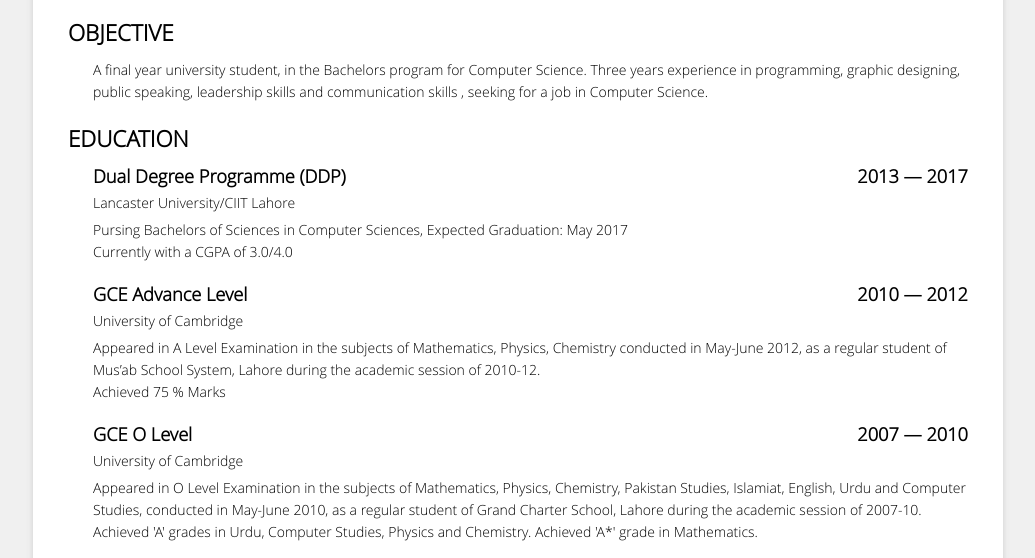
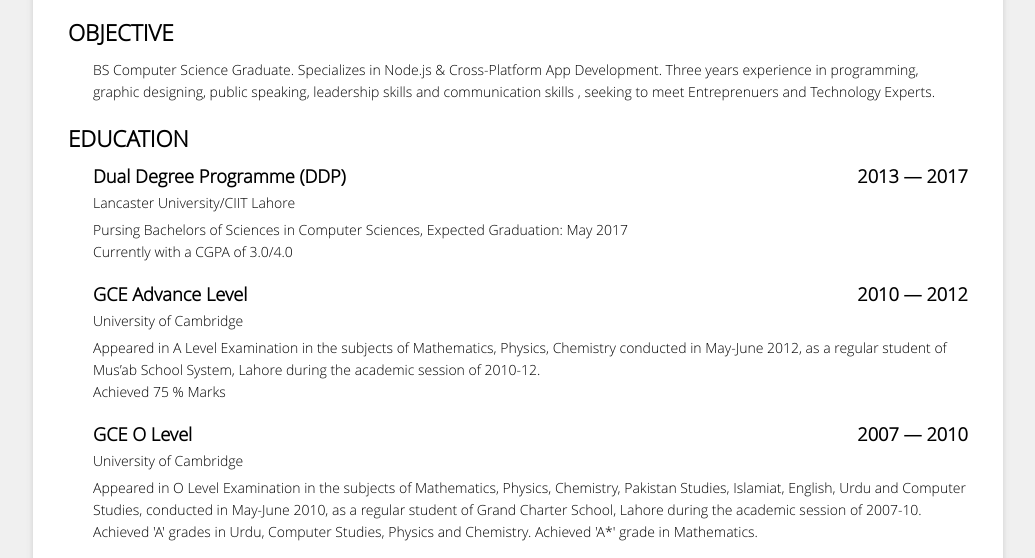
Before and after one commit to nabilashraf/mygithubpage, a plain HTML site: page index.html in a window 1280 px wide. Shown: the part 242-800 px from the top of the page, without its empty margins (122-1157 px from the left). Drawn offline with Linux system fonts and the light colour scheme.

Commit message:
Update index.html

```diff
--- a/index.html
+++ b/index.html
@@ -45,7 +45,7 @@
 								<span class="info"><div>
 			<div>
 				<div>
-					<p><span>A final year university student, in the Bachelors program for Computer Science. Three years experience in programming, graphic designing, public speaking, leadership skills and communication skills , seeking for a job in Computer Science.</span></p>
+					<p><span>BS Computer Science Graduate. Specializes in Node.js & Cross-Platform App Development. Three years experience in programming, graphic designing, public speaking, leadership skills and communication skills , seeking to meet Entreprenuers and Technology Experts.</span></p>
 				</div>
 			</div>
 		</div></span>
```
